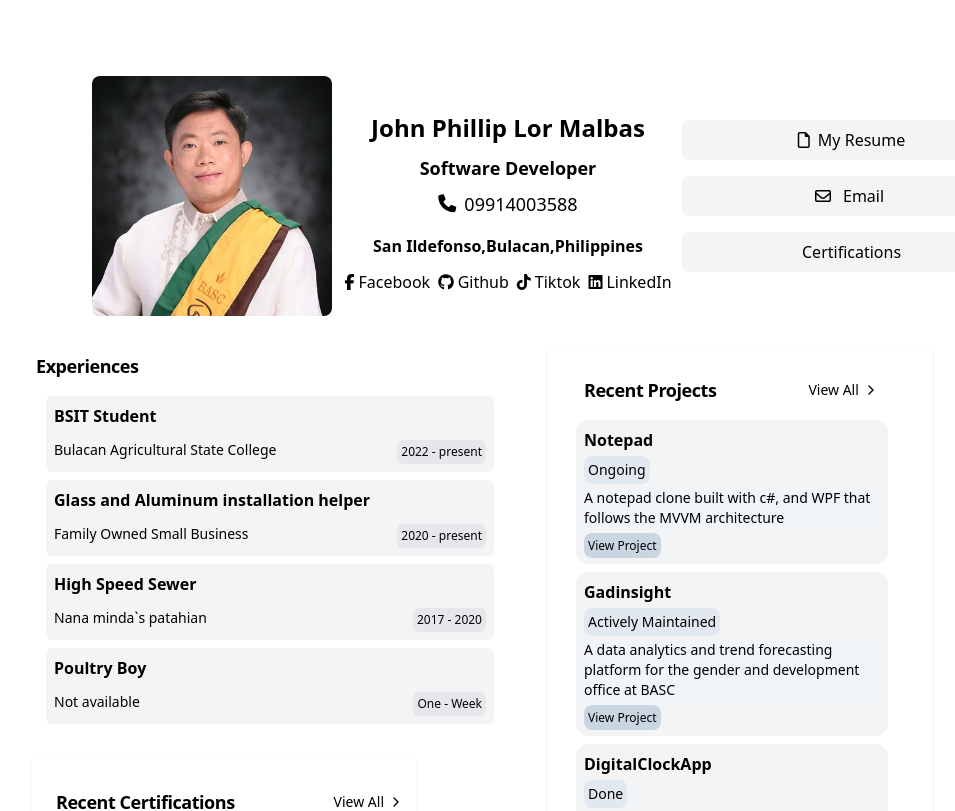
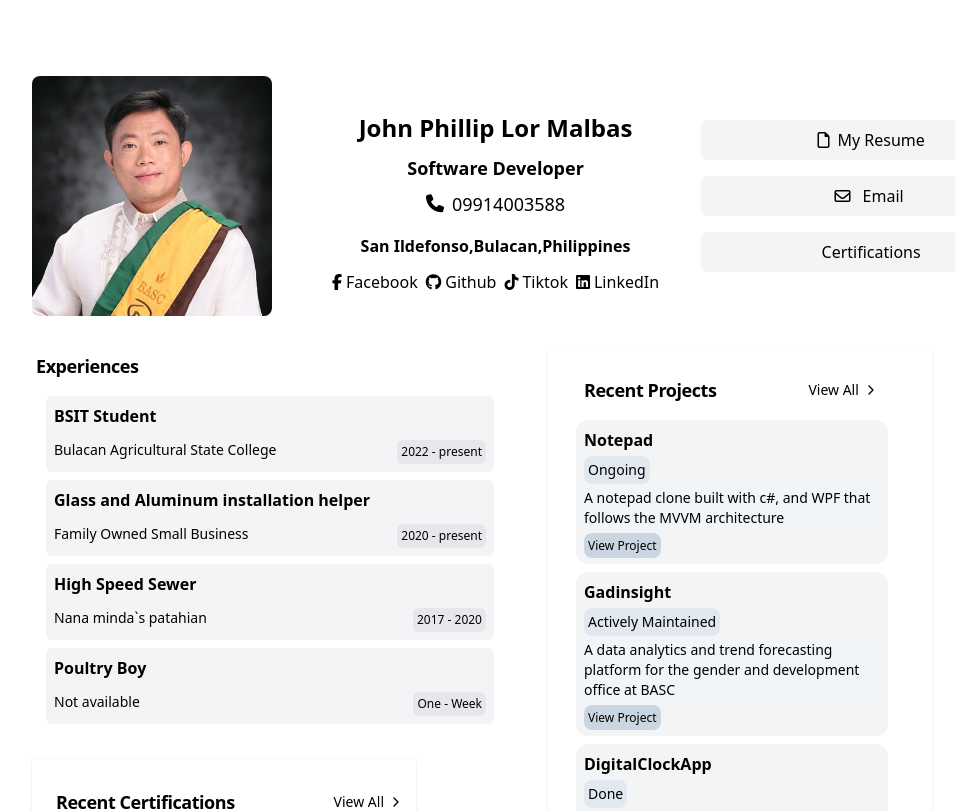
Before and after one commit to Zaido219/personal-portfolio, a React (Vite) app: page / in a window 1280 px wide. Shown: the top 811 px of the page, without its empty margins (112-1067 px from the left). Built offline with nearby package versions, Linux system fonts and the light colour scheme.

Commit message:
style:Style update/s for header section

```diff
--- a/src/components/ProfileHeader.jsx
+++ b/src/components/ProfileHeader.jsx
@@ -8,8 +8,8 @@ const ProfileHeader = () => {
   const myCv = "/files/my_resume.pdf";
 
   return (
-    <header className="flex flex-col md:flex-row md:gap-10 gap-4 p-1 md:p-2 items-center justify-center w-90 md:w-5xl overflow-hidden">
-      <div className="flex flex-col md:flex-row items-center p-2">
+    <header className="flex flex-col md:flex-row md:gap-5 gap-4 p-1 md:p-2 items-center justify-center md:justify-between w-90 md:w-5xl overflow-hidden">
+      <div className="flex flex-col md:flex-row items-center p-2 md:gap-12">
         <section className="">
           {/* image goes here */}
           <div className="rounded-full h-54 w-54  md:rounded-lg md:h-60 md:w-60 overflow-hidden">
@@ -72,7 +72,7 @@ const ProfileHeader = () => {
           </nav>
         </section>
       </div>
-      <section className="flex flex-col items-center w-86 md:w-60 gap-2 md:gap-4 p-1">
+      <section className="flex flex-col items-center w-86  gap-2 md:gap-4 p-1">
         <ShineWrapperCard>
           <HoverCards>
             <div
```
